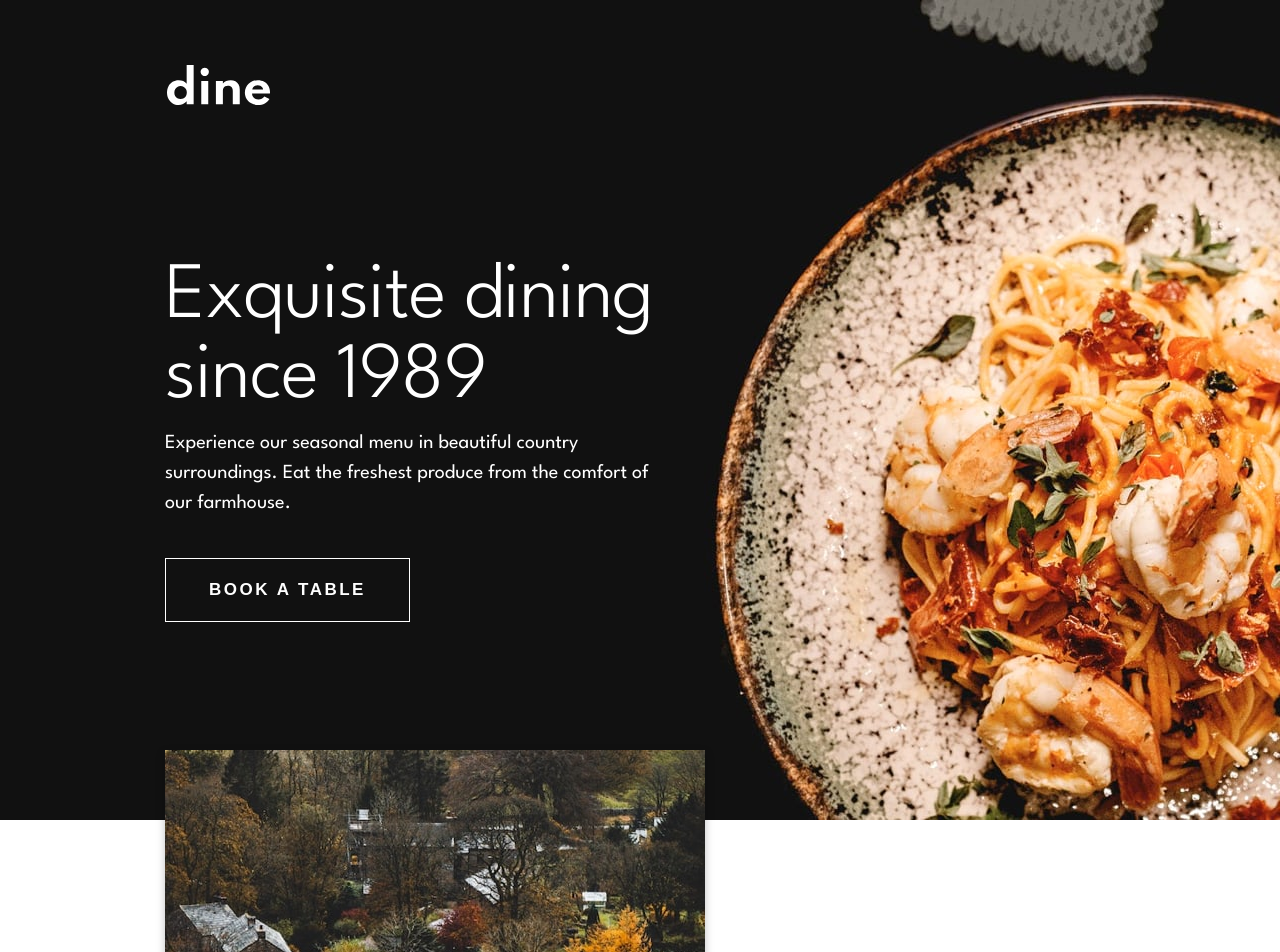
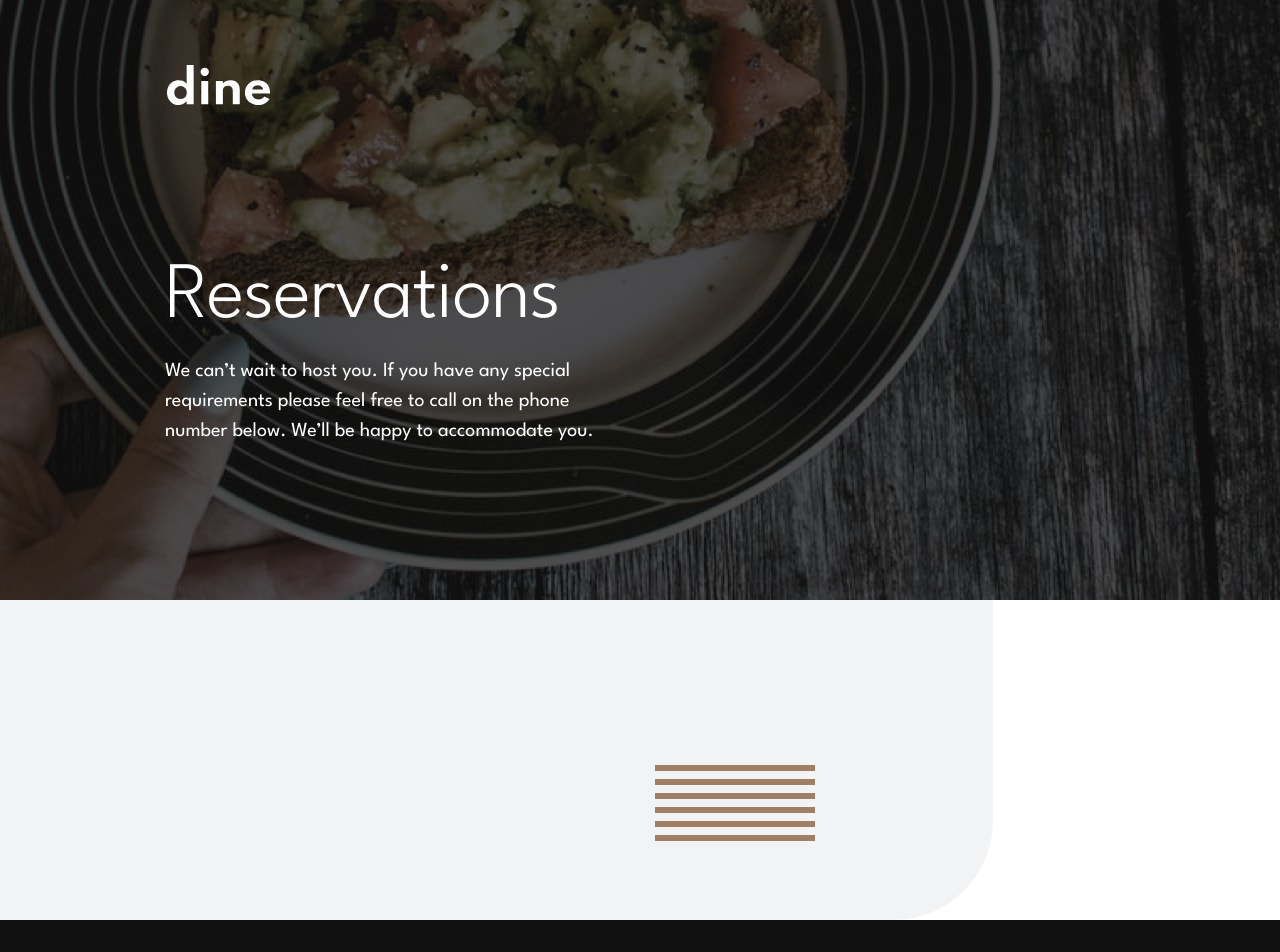
Before and after one commit to adriana-s-c/dine-restaurant-website, a React (Create React App) app: page / in a window 1280 px wide. Shown: the top 952 px of the page. Built offline with nearby package versions, Linux system fonts and the light colour scheme.

Commit message:
Add Form Page

```diff
--- a/src/App.tsx
+++ b/src/App.tsx
@@ -1,11 +1,12 @@
 import * as React from "react";
 import "./App.css";
-import { HomePage, Footer } from "./components";
+import { HomePage, Footer, FormPage } from "./components";
 
 function App() {
   return (
     <div className="App">
-      <HomePage />
+      <FormPage />
+      {/* <HomePage /> */}
       <Footer />
     </div>
   );
--- /dev/null
+++ b/src/components/FormPage/FormHeader/index.module.css
@@ -0,0 +1,43 @@
+.header {
+  width: 100%;
+  height: 600px;
+  background-image: url(../../../images/booking/hero-bg-desktop.jpg);
+  background-repeat: no-repeat;
+  background-size: cover;
+}
+
+.websiteName {
+  width: 103px;
+  height: 40px;
+  margin-left: 167px;
+  margin-top: 65px;
+}
+
+.textHeader {
+  height: 80px;
+  margin: 0px;
+  top: calc(50% - 80px / 2 - 54px);
+  font-style: normal;
+  font-weight: 300;
+  font-size: 80px;
+  line-height: 80px;
+  letter-spacing: -1px;
+}
+
+.textBox {
+  position: absolute;
+  width: 445px;
+  height: 188px;
+  left: 165px;
+  top: 258px;
+  color: #ffffff;
+}
+
+.text {
+  margin-top: 18px;
+  height: 90px;
+  font-style: normal;
+  font-weight: 400;
+  font-size: 20px;
+  line-height: 30px;
+}
--- /dev/null
+++ b/src/components/FormPage/FormHeader/index.tsx
@@ -0,0 +1,18 @@
+import styles from "./index.module.css";
+import DineLogo from "../../../images/icons/dine.svg";
+
+export function FormHeader() {
+  return (
+    <div className={styles.header}>
+      <img src={DineLogo} alt="Dine Logo" className={styles.websiteName} />
+      <div className={styles.textBox}>
+        <h2 className={styles.textHeader}>Reservations</h2>
+        <p className={styles.text}>
+          We can’t wait to host you. If you have any special requirements please
+          feel free to call on the phone number below. We’ll be happy to
+          accommodate you.
+        </p>
+      </div>
+    </div>
+  );
+}
--- /dev/null
+++ b/src/components/FormPage/PageBody/index.module.css
@@ -0,0 +1,15 @@
+.box {
+  background-color: #ffffff;
+  height: 320px;
+  width: 100%;
+  background-image: url(../../../images/patterns/pattern-curve-bottom-right.svg);
+  background-repeat: no-repeat;
+}
+
+.patternLines {
+  position: absolute;
+  width: 160px;
+  height: 76px;
+  left: 655px;
+  top: 765px;
+}
--- /dev/null
+++ b/src/components/FormPage/PageBody/index.tsx
@@ -0,0 +1,14 @@
+import styles from "./index.module.css";
+import patternLines from "../../../images/patterns/pattern-lines.svg";
+
+export function PageBody() {
+  return (
+    <div className={styles.box}>
+      <img
+        src={patternLines}
+        alt="Pattern of Lines"
+        className={styles.patternLines}
+      />
+    </div>
+  );
+}
--- /dev/null
+++ b/src/components/FormPage/index.tsx
@@ -0,0 +1,11 @@
+import { FormHeader } from "./FormHeader";
+import { PageBody } from "./PageBody";
+
+export function FormPage() {
+  return (
+    <>
+      <FormHeader />
+      <PageBody />
+    </>
+  );
+}
--- a/src/components/index.tsx
+++ b/src/components/index.tsx
@@ -1,2 +1,3 @@
+export { FormPage } from "./FormPage";
 export { Footer } from "./Footer";
 export { HomePage } from "./HomePage";
```
